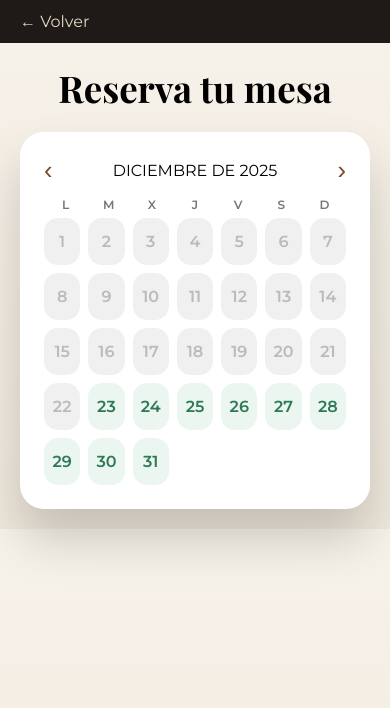
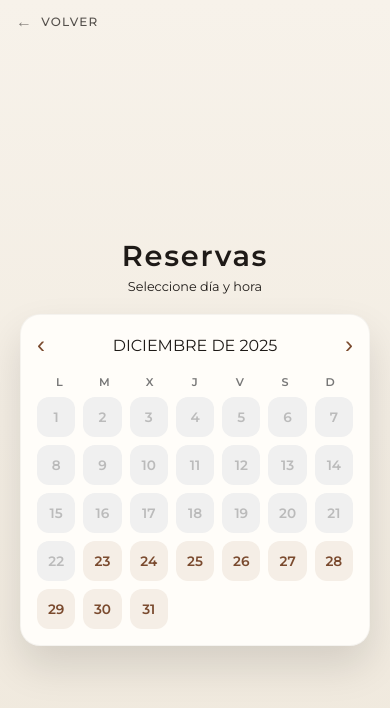
Before and after one commit to danigargallo1-design/Restaurante-2, a plain HTML site: page reservas.html in a window 390 px wide. Drawn offline with nearby package versions, Linux system fonts and the light colour scheme.

Commit message:
Update reservas.html

```diff
--- a/reservas.html
+++ b/reservas.html
@@ -8,55 +8,418 @@
 <link href="https://fonts.googleapis.com/css2?family=Playfair+Display:wght@600;700&family=Montserrat:wght@400;500;600&display=swap" rel="stylesheet">
 
 <style>
+/* =========================
+   BASE HEIGHT
+========================= */
+html, body{
+  height: 100%;
+}
+
+/* =========================
+   VARIABLES
+========================= */
 :root{
-    --marron:#7a4a2e;
-    --oscuro:#1e1a17;
-    --verde:#2f7a55;
-    --gris:#bbb;
+  --marron: #7a4a2e;
+  --oscuro: #1e1a17;
+  --verde:  #2f7a55;
+  --gris:   #bbb;
 }
-*{margin:0;padding:0;box-sizing:border-box}
+
+/* =========================
+   RESET
+========================= */
+*{
+  margin: 0;
+  padding: 0;
+  box-sizing: border-box;
+}
+
+/* =========================
+   BODY
+========================= */
 body{
-    font-family:'Montserrat',sans-serif;
-    background:linear-gradient(180deg,#f7f2ea,#efe8dc);
+  font-family: 'Montserrat', sans-serif;
+  background: linear-gradient(180deg, #f7f2ea, #efe8dc);
+  color: var(--oscuro);
 }
-.topbar{background:var(--oscuro);padding:12px 20px}
-.topbar a{color:#e6d8c3;text-decoration:none}
-main{display:flex;justify-content:center;padding:20px}
-.contenedor{width:100%;max-width:900px}
-.header{text-align:center;margin-bottom:20px}
-.header h1{font-family:'Playfair Display',serif;font-size:2.3rem}
-.card{background:white;border-radius:24px;padding:24px;box-shadow:0 30px 50px rgba(0,0,0,.18)}
-.mes-barra{display:flex;justify-content:space-between;align-items:center;margin-bottom:12px}
-.mes-barra button{background:none;border:none;font-size:1.6rem;color:var(--marron);cursor:pointer}
-.semana,.dias{display:grid;grid-template-columns:repeat(7,1fr)}
-.semana{font-size:.75rem;color:#777;margin-bottom:6px}
-.semana div{text-align:center;font-weight:600}
-.dias{gap:8px}
-.dia{padding:14px 0;border-radius:14px;text-align:center;font-weight:600}
-.libre{background:#ecf6f1;color:var(--verde);cursor:pointer}
-.pasado{background:#f0f0f0;color:var(--gris)}
-.seleccionado{background:var(--marron)!important;color:white}
-#modal{position:fixed;inset:0;background:rgba(0,0,0,.65);display:none;align-items:center;justify-content:center}
-.modal{background:white;padding:26px;width:92%;max-width:380px;border-radius:24px}
-.modal input,.modal select{width:100%;padding:13px;margin-bottom:12px;border:none;border-radius:14px;background:#f2f2f2}
-.acciones{display:flex;gap:10px}
-.confirmar{flex:1;background:var(--marron);color:white;border:none;border-radius:30px;padding:14px}
-.cancelar{flex:1;background:#ddd;border:none;border-radius:30px;padding:14px}
+
+/* =========================
+   TOP BAR
+========================= */
+.topbar{
+  height: 48px;
+  padding: 20px 24px 0;
+}
+
+.topbar a{
+  display: inline-flex;
+  align-items: center;
+  gap: 8px;
+
+  font-size: .85rem;
+  font-weight: 500;
+  letter-spacing: .12em;
+  text-transform: uppercase;
+
+  color: var(--oscuro);
+  text-decoration: none;
+
+  opacity: .75;
+  transition: opacity .25s ease, transform .25s ease;
+}
+
+.topbar a::before{
+  content: "←";
+  font-size: 1rem;
+  opacity: .7;
+  transition: transform .25s ease, opacity .25s ease;
+}
+
+.topbar a:hover{
+  opacity: 1;
+  transform: translateX(-2px);
+}
+
+.topbar a:hover::before{
+  opacity: 1;
+}
+
+
+/* =========================
+   LAYOUT
+========================= */
+main{
+  display: flex;
+  justify-content: center;
+  align-items: center;
+  min-height: calc(100vh - 48px);
+  padding: 20px;
+}
+
+.contenedor{
+  width: 100%;
+  max-width: 900px;
+}
+
+/* =========================
+   HEADER
+========================= */
+.header{
+  text-align: center;
+  margin-bottom: 20px;   /* antes 32px */
+}
+
+.header h1{
+  font-size: 2.2rem;     /* antes 2.6rem */
+  letter-spacing: .06em;
+}
+
+.header .subtitulo{
+  margin-top: 6px;
+  font-size: .85rem;
+}
+
+/* =========================
+   CARD CALENDARIO
+========================= */
+.card{
+  background: #fffdf9;
+  border-radius: 24px;
+  padding: 28px;
+  border: 1px solid rgba(0,0,0,.04);
+  box-shadow: 0 20px 40px rgba(0,0,0,.12);
+}
+
+/* =========================
+   MES / NAVEGACIÓN
+========================= */
+.mes-barra{
+  display: flex;
+  justify-content: space-between;
+  align-items: center;
+  margin-bottom: 16px;
+}
+
+.mes-barra button{
+  background: none;
+  border: none;
+  font-size: 1.5rem;
+  color: var(--marron);
+  cursor: pointer;
+  transition: opacity .2s ease;
+}
+
+.mes-barra button:hover{
+  opacity: .6;
+}
+
+/* =========================
+   SEMANA
+========================= */
+.semana{
+  display: grid;
+  grid-template-columns: repeat(7, 1fr);
+  font-size: .75rem;
+  letter-spacing: .05em;
+  color: #777;
+  margin-bottom: 12px;
+}
+
+.semana div{
+  text-align: center;
+  font-weight: 600;
+}
+
+/* =========================
+   DÍAS
+========================= */
+.dias{
+  display: grid;
+  grid-template-columns: repeat(7, 1fr);
+  gap: 12px;
+}
+
+.dia{
+  padding: 16px 0;
+  border-radius: 14px;
+  text-align: center;
+  font-weight: 600;
+  font-size: .95rem;
+  transition: all .25s ease;
+}
+
+/* Estados */
+.libre{
+  background: #f5eee6;
+  color: var(--marron);
+  cursor: pointer;
+}
+
+.libre:hover{
+  background: #eadfce;
+}
+
+.pasado{
+  background: #f0f0f0;
+  color: var(--gris);
+}
+
+.seleccionado{
+  background: var(--marron) !important;
+  color: white;
+}
+
+/* =========================
+   MODAL
+========================= */
+#modal{
+  position: fixed;
+  inset: 0;
+  background: rgba(0,0,0,.65);
+  display: none;
+  align-items: center;
+  justify-content: center;
+  z-index: 100;
+}
+
+.modal{
+  background: #fff;
+  padding: 28px;
+  width: 92%;
+  max-width: 380px;
+  border-radius: 24px;
+}
+
+/* =========================
+   MODAL TITULO
+========================= */
+.modal-titulo{
+  font-family: 'Playfair Display', serif;
+  text-align: center;
+  margin-bottom: 18px;
+  font-size: 1.2rem;
+  letter-spacing: .08em;
+}
+
+/* =========================
+   FORMULARIO
+========================= */
+.modal input,
+.modal select{
+  width: 100%;
+  padding: 14px;
+  margin-bottom: 12px;
+  border: none;
+  border-radius: 14px;
+  background: #f7f2ea;
+  font-size: .9rem;
+  font-family: 'Montserrat', sans-serif;
+}
+
+/* =========================
+   ACCIONES
+========================= */
+.acciones{
+  display: flex;
+  gap: 12px;
+  margin-top: 6px;
+}
+
+.confirmar,
+.cancelar{
+  flex: 1;
+  padding: 14px;
+  border-radius: 30px;
+  border: none;
+  font-family: 'Montserrat', sans-serif;
+  font-weight: 600;
+  letter-spacing: .08em;
+  cursor: pointer;
+  transition: all .25s ease;
+}
+
+.confirmar{
+  background: var(--marron);
+  color: white;
+  text-transform: uppercase;
+}
+
+.confirmar:hover{
+  opacity: .85;
+}
+
+.cancelar{
+  background: transparent;
+  border: 1px solid #ccc;
+}
+
+.cancelar:hover{
+  background: #eee;
+}
+/* =========================
+   MOBILE OPTIMIZATION
+========================= */
+@media (max-width: 768px){
+
+  /* -------------------------
+     TOPBAR
+  ------------------------- */
+  .topbar{
+    height: 44px;
+    padding: 12px 16px 0;
+  }
+
+  .topbar a{
+    font-size: .75rem;
+    letter-spacing: .1em;
+  }
+
+  /* -------------------------
+     HEADER
+  ------------------------- */
+  .header{
+    margin-bottom: 20px;
+  }
+
+  .header h1{
+    font-size: 1.8rem;
+    letter-spacing: .06em;
+  }
+
+  .header .subtitulo{
+    font-size: .8rem;
+    margin-top: 6px;
+  }
+
+  /* -------------------------
+     CARD / CALENDARIO
+  ------------------------- */
+  .card{
+    padding: 16px;
+    border-radius: 20px;
+  }
+
+  .semana{
+    font-size: .7rem;
+    margin-bottom: 8px;
+  }
+
+  .dias{
+    gap: 8px;
+  }
+
+  .dia{
+    padding: 12px 0;
+    font-size: .85rem;
+    border-radius: 12px;
+  }
+
+  /* -------------------------
+     MODAL
+  ------------------------- */
+  .modal{
+    width: 94%;
+    max-width: none;
+    padding: 20px;
+    border-radius: 20px;
+  }
+
+  .modal-titulo{
+    font-size: 1.05rem;
+    margin-bottom: 12px;
+  }
+
+  .modal input,
+  .modal select{
+    padding: 12px;
+    font-size: .85rem;
+  }
+
+  /* -------------------------
+     BOTONES
+  ------------------------- */
+  .acciones{
+    flex-direction: column;
+  }
+
+  .confirmar,
+  .cancelar{
+    width: 100%;
+    padding: 14px;
+    font-size: .85rem;
+  }
+
+  /* -------------------------
+     UX FIX iOS / ANDROID
+  ------------------------- */
+  input,
+  select,
+  button{
+    font-size: 16px;
+  }
+}
+
 </style>
+
+
+
+
 </head>
 
 <body>
 
 <div class="topbar">
-    <a href="index.html">← Volver</a>
+    <a href="index.html">Volver</a>
 </div>
 
 <main>
 <div class="contenedor">
 
 <div class="header">
-    <h1>Reserva tu mesa</h1>
+  <h1>Reservas</h1>
+  <p class="subtitulo">Seleccione día y hora</p>
 </div>
+
 
 <div class="card">
     <div class="mes-barra">
@@ -77,6 +440,8 @@ main{display:flex;justify-content:center;padding:20px}
 
 <div id="modal" onclick="cerrarModal()">
     <div class="modal" onclick="event.stopPropagation()">
+      <h3 class="modal-titulo">Confirmar reserva</h3>
+
         <form id="formReserva">
             <input id="nombre" placeholder="Nombre" required>
             <input id="telefono" placeholder="Teléfono" required>
```
